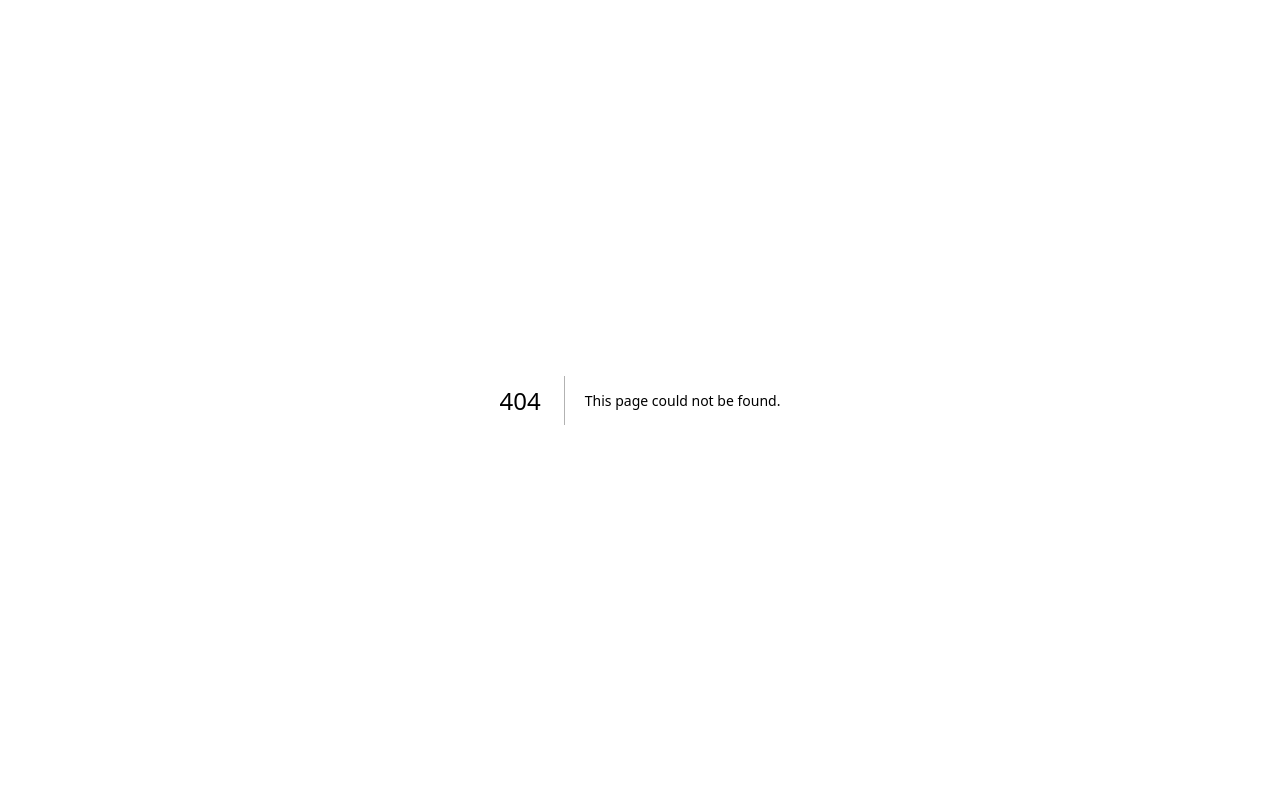
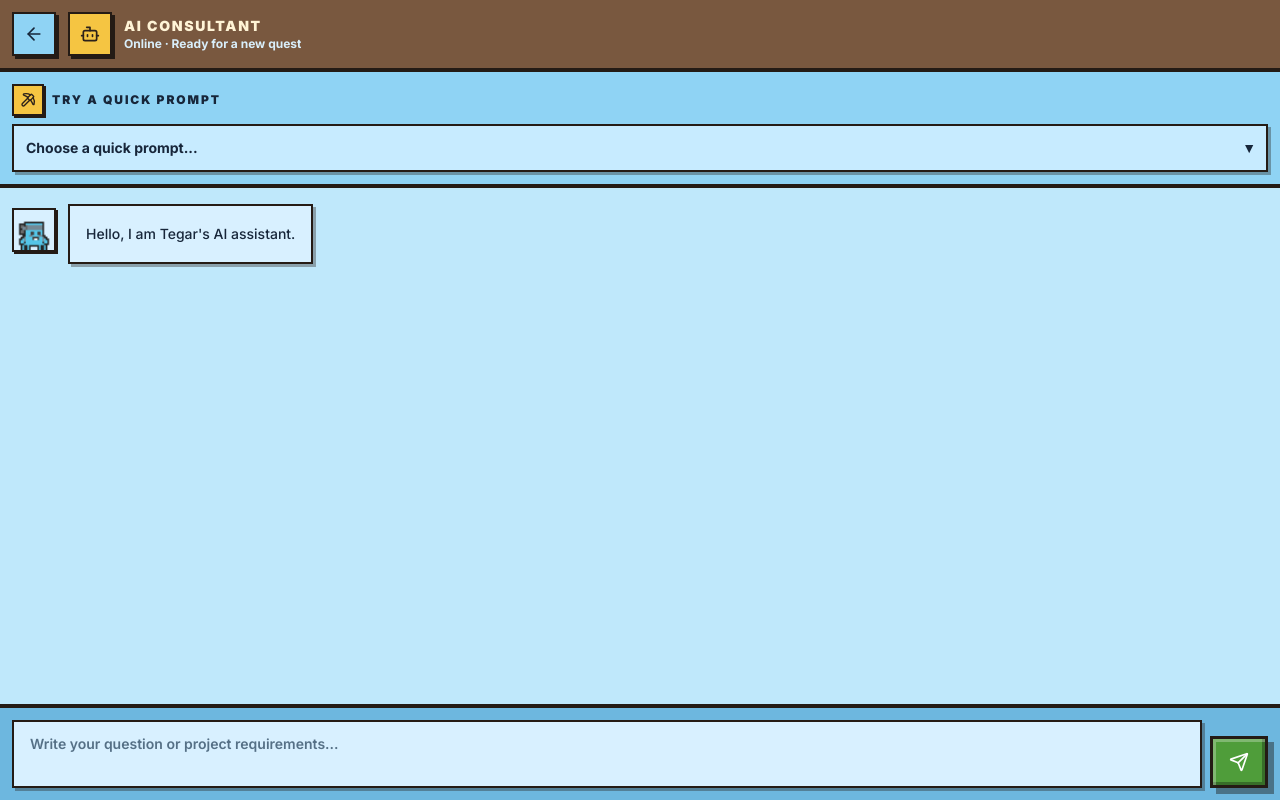
Before and after one commit to Tegar234-koplox/tegar-portfolio-ai, a Next.js app: page /ai-chat in a window 1280 px wide. Before the commit this address had no page. Built offline with nearby package versions, Linux system fonts and the light colour scheme.

Commit message:
RoomChat Updates (#9)

```diff
--- /dev/null
+++ b/src/app/ai-chat/page.tsx
@@ -0,0 +1,42 @@
+'use client';
+
+import Link from 'next/link';
+import { ArrowLeft, Bot } from 'lucide-react';
+import { Chatbot } from '@/components/chatbot/Chatbot';
+import { useLanguage } from '@/lib/i18n/LanguageProvider';
+
+export default function AiChatPage() {
+  const { text } = useLanguage();
+
+  return (
+    <main className="min-h-dvh overflow-hidden bg-[#6db7df] dark:bg-[#172c3b]">
+      <header className="flex h-[72px] items-center gap-3 border-b-4 border-[#241b15] bg-[#79583f] px-3 shadow-[0_4px_0_rgba(36,27,21,0.45)]">
+        <Link
+          href="/#chatbot"
+          aria-label="Back to portfolio"
+          className="flex h-11 w-11 shrink-0 items-center justify-center border-2 border-[#241b15] bg-[#8fd3f4] text-[#17263a] shadow-[3px_3px_0_#241b15] transition active:translate-x-0.5 active:translate-y-0.5 active:shadow-none"
+        >
+          <ArrowLeft className="h-5 w-5" />
+        </Link>
+
+        <div className="flex min-w-0 items-center gap-3">
+          <div className="flex h-11 w-11 shrink-0 items-center justify-center border-2 border-[#241b15] bg-[#f5c542] text-[#2b211a] shadow-[3px_3px_0_#241b15]">
+            <Bot className="h-5 w-5" />
+          </div>
+
+          <div className="min-w-0">
+            <h1 className="truncate text-sm font-black uppercase tracking-[0.12em] text-[#fff4d6]">
+              AI Consultant
+            </h1>
+
+            <p className="truncate text-xs font-bold text-[#d9effb]">
+              Online · Ready for a new quest
+            </p>
+          </div>
+        </div>
+      </header>
+
+      <Chatbot mode="standalone" />
+    </main>
+  );
+}
--- a/src/components/analytics/AnalyticsTracker.tsx
+++ b/src/components/analytics/AnalyticsTracker.tsx
@@ -1,14 +1,45 @@
 'use client';
 
 import { useEffect } from 'react';
+function createSessionId(): string {
+  const cryptoApi = globalThis.crypto;
 
+  if (typeof cryptoApi?.randomUUID === 'function') {
+    return cryptoApi.randomUUID();
+  }
+
+  if (typeof cryptoApi?.getRandomValues === 'function') {
+    const bytes = cryptoApi.getRandomValues(new Uint8Array(16));
+
+    // UUID v4
+    bytes[6] = ((bytes[6] ?? 0) & 0x0f) | 0x40;
+    bytes[8] = ((bytes[8] ?? 0) & 0x3f) | 0x80;
+
+    const hex = Array.from(bytes, (byte) =>
+      byte.toString(16).padStart(2, '0'),
+    );
+
+    return [
+      hex.slice(0, 4).join(''),
+      hex.slice(4, 6).join(''),
+      hex.slice(6, 8).join(''),
+      hex.slice(8, 10).join(''),
+      hex.slice(10, 16).join(''),
+    ].join('-');
+  }
+
+  // Cukup untuk ID analytics, bukan token keamanan.
+  return `session-${Date.now()}-${Math.random()
+    .toString(36)
+    .slice(2, 12)}`;
+}
 function getSessionId() {
   const key = 'portfolio_session_id';
   const existing = window.localStorage.getItem(key);
 
   if (existing) return existing;
 
-  const value = crypto.randomUUID();
+  const value = createSessionId();
   window.localStorage.setItem(key, value);
   return value;
 }
--- a/src/components/chatbot/Chatbot.tsx
+++ b/src/components/chatbot/Chatbot.tsx
@@ -5,6 +5,7 @@ import { useEffect, useRef, useState } from 'react';
 import ReactMarkdown from 'react-markdown';
 import remarkGfm from 'remark-gfm';
 import { Pickaxe, Send } from 'lucide-react';
+
 import { Button } from '@/components/ui/Button';
 import { Card } from '@/components/ui/Card';
 import { Textarea } from '@/components/ui/Textarea';
@@ -13,6 +14,10 @@ import { useLanguage } from '@/lib/i18n/LanguageProvider';
 type Message = {
   role: 'user' | 'assistant';
   content: string;
+};
+
+type ChatbotProps = {
+  mode?: 'embedded' | 'standalone';
 };
 
 const initialAssistantMessagePatterns = [
@@ -26,20 +31,26 @@ const initialAssistantMessagePatterns = [
 function isInitialAssistantMessage(message: Message) {
   return (
     message.role === 'assistant' &&
-    initialAssistantMessagePatterns.some((pattern) => pattern.test(message.content.trim()))
+    initialAssistantMessagePatterns.some((pattern) =>
+      pattern.test(message.content.trim()),
+    )
   );
 }
 
 function removeInitialAssistantMessage(messages: Message[]) {
   return messages.filter((message, index) => {
-    const isInitialMessage = index === 0 && isInitialAssistantMessage(message);
+    const isInitialMessage =
+      index === 0 && isInitialAssistantMessage(message);
+
     return !isInitialMessage;
   });
 }
 
-export function Chatbot() {
+export function Chatbot({ mode = 'embedded' }: ChatbotProps) {
   const { language, text } = useLanguage();
+
   const [input, setInput] = useState('');
+  const [selectedPrompt, setSelectedPrompt] = useState('');
   const [messages, setMessages] = useState<Message[]>([
     {
       role: 'assistant',
@@ -53,7 +64,10 @@ export function Chatbot() {
 
   useEffect(() => {
     setMessages((current) => {
-      if (current.length === 1 && isInitialAssistantMessage(current[0])) {
+      if (
+        current.length === 1 &&
+        isInitialAssistantMessage(current[0])
+      ) {
         return [
           {
             role: 'assistant',
@@ -73,17 +87,23 @@ export function Chatbot() {
     }
 
     const chatContainer = chatContainerRef.current;
-    if (!chatContainer) return;
+
+    if (!chatContainer) {
+      return;
+    }
 
     chatContainer.scrollTo({
       top: chatContainer.scrollHeight,
       behavior: 'smooth',
     });
-  }, [messages]);
+  }, [messages, isLoading]);
 
   async function submitMessage(message: string) {
     const trimmedMessage = message.trim();
-    if (!trimmedMessage || isLoading) return;
+
+    if (!trimmedMessage || isLoading) {
+      return;
+    }
 
     const nextMessages: Message[] = [
       ...messages,
@@ -93,7 +113,8 @@ export function Chatbot() {
       },
     ];
 
-    const messagesForApi = removeInitialAssistantMessage(nextMessages);
+    const messagesForApi =
+      removeInitialAssistantMessage(nextMessages);
 
     setMessages(nextMessages);
     setInput('');
@@ -115,14 +136,19 @@ export function Chatbot() {
       const data = await response.json();
 
       if (!response.ok) {
-        throw new Error(data.error ?? text.chatbot.requestError);
+        throw new Error(
+          data.error ?? text.chatbot.requestError,
+        );
       }
 
       setMessages((current) => [
         ...current,
         {
           role: 'assistant',
-          content: data.reply ?? data.error ?? text.chatbot.fallbackReply,
+          content:
+            data.reply ??
+            data.error ??
+            text.chatbot.fallbackReply,
         },
       ]);
     } catch (error) {
@@ -140,54 +166,28 @@ export function Chatbot() {
     }
   }
 
-  return (
-    <Card className="grid gap-5 bg-[#b9e5ff]/95 dark:bg-[#223d52]/95 lg:grid-cols-[0.78fr_1.22fr]">
-      <div className="border-2 border-[#241b15] bg-[#8fd3f4] p-4 shadow-[4px_4px_0_rgba(36,27,21,0.38)] dark:bg-[#31546b]">
-        <div className="mb-4 flex items-center gap-3 border-b-4 border-[#315f7a] pb-4 dark:border-[#6b93aa]">
-          <span className="border-2 border-[#241b15] bg-[#f5c542] p-2 text-[#2b211a] shadow-[3px_3px_0_#241b15]">
-            <Pickaxe className="h-5 w-5" />
-          </span>
-          <h3 className="text-lg font-black uppercase tracking-wide text-[#17263a] dark:text-[#f6edcf]">
-            {text.chatbot.quickPromptTitle}
-          </h3>
-        </div>
+  function handleQuickPrompt(prompt: string) {
+    if (!prompt || isLoading) {
+      return;
+    }
 
-        <div className="space-y-3">
-          {text.chatbot.starterPrompts.map((prompt, index) => (
-            <button
-              key={prompt}
-              className="w-full border-2 border-[#241b15] bg-[#c7ebff] p-4 text-left text-sm font-bold leading-6 text-[#17263a] shadow-[3px_3px_0_rgba(36,27,21,0.35)] transition hover:-translate-y-1 hover:bg-[#dff4ff] disabled:cursor-not-allowed disabled:opacity-60 dark:bg-[#3b627a] dark:text-[#f6edcf] dark:hover:bg-[#49778f]"
-              onClick={() => submitMessage(prompt)}
-              type="button"
-              disabled={isLoading}
-            >
-              <span className="mr-2 text-[#2f6f28] dark:text-[#9ad483]">0{index + 1}</span>
-              {prompt}
-            </button>
-          ))}
-        </div>
-      </div>
+    // Kembalikan dropdown ke opsi awal.
+    setSelectedPrompt('');
 
-      <div className="min-w-0 border-2 border-[#241b15] bg-[#6db7df] p-2.5 shadow-[4px_4px_0_rgba(36,27,21,0.38)] dark:bg-[#172c3b] sm:p-4">
-        <div className="mb-4 flex items-center gap-3 border-b-4 border-[#315f7a] pb-3 dark:border-[#4d7892]">
-          <div>
-            <p className="text-xs font-black uppercase tracking-[0.22em] text-[#244f69] dark:text-[#a9d8ef]">
-              AI consultant terminal
-            </p>
-            <p className="text-sm font-bold text-[#17263a] dark:text-[#f6edcf]">Online · Ready for a new quest</p>
-          </div>
-        </div>
+    // Kirim prompt ke chatbot.
+    void submitMessage(prompt);
+  }
 
-        <div
-          ref={chatContainerRef}
-          className="mb-4 max-h-[420px] min-w-0 space-y-4 overflow-x-hidden overflow-y-auto border-2 border-[#241b15] bg-[#bfe8fb] p-2 dark:bg-[#203a4b] sm:p-4 sm:pr-2"
-        >
-          {messages.map((message, index) => {
+  const renderedMessages = messages.map((message, index) => {
     const isUser = message.role === 'user';
+
     const avatarSrc = isUser
       ? '/chatbox/avatar.png'
       : '/chatbox/creature.gif';
-            const avatarAlt = isUser ? 'User profile' : 'AI Tegar bot';
+
+    const avatarAlt = isUser
+      ? 'User profile'
+      : 'AI Tegar bot';
 
     return (
       <div
@@ -195,7 +195,6 @@ export function Chatbot() {
         className={`flex w-full min-w-0 items-start gap-2 sm:gap-3 ${
           isUser ? 'flex-row-reverse' : 'flex-row'
         }`}
-
       >
         <div
           className={`mt-1 flex h-9 w-9 shrink-0 items-center justify-center overflow-hidden border-2 border-[#241b15] shadow-[2px_2px_0_#241b15] sm:h-11 sm:w-11 ${
@@ -230,39 +229,49 @@ export function Chatbot() {
                     {children}
                   </p>
                 ),
+
                 strong: ({ children }) => (
                   <strong className="font-black text-[#12344a] dark:text-white">
                     {children}
                   </strong>
                 ),
+
                 h1: ({ children }) => (
                   <h1 className="mb-3 mt-4 text-xl font-black leading-7 text-[#12344a] first:mt-0 dark:text-white">
                     {children}
                   </h1>
                 ),
+
                 h2: ({ children }) => (
                   <h2 className="mb-3 mt-4 text-lg font-black leading-7 text-[#12344a] first:mt-0 dark:text-white">
                     {children}
                   </h2>
                 ),
+
                 h3: ({ children }) => (
                   <h3 className="mb-2 mt-4 text-base font-black leading-6 text-[#12344a] first:mt-0 dark:text-white">
                     {children}
                   </h3>
                 ),
+
                 ul: ({ children }) => (
                   <ul className="mb-3 list-disc space-y-1 pl-5">
                     {children}
                   </ul>
                 ),
+
                 ol: ({ children }) => (
                   <ol className="mb-3 list-decimal space-y-1 pl-5">
                     {children}
                   </ol>
                 ),
+
                 li: ({ children }) => (
-                            <li className="break-words leading-6">{children}</li>
+                  <li className="break-words leading-6">
+                    {children}
+                  </li>
                 ),
+
                 code: ({ children }) => (
                   <code className="break-all border border-[#315f7a] bg-[#8fd3f4] px-1.5 py-0.5 text-xs font-bold text-[#17263a] dark:bg-[#1c3444] dark:text-[#d9effb]">
                     {children}
@@ -280,31 +289,225 @@ export function Chatbot() {
         </div>
       </div>
     );
-            })}
+  });
+
+  if (mode === 'standalone') {
+    return (
+      <div className="flex h-[calc(100dvh-72px)] min-h-0 flex-col bg-[#6db7df] dark:bg-[#172c3b]">
+        {/* Quick prompt dropdown */}
+        <div className="shrink-0 border-b-4 border-[#241b15] bg-[#8fd3f4] p-3 dark:bg-[#31546b]">
+          <label
+            htmlFor="quick-prompt"
+            className="mb-2 flex items-center gap-2 text-xs font-black uppercase tracking-[0.16em] text-[#17263a] dark:text-[#f6edcf]"
+          >
+            <span className="border-2 border-[#241b15] bg-[#f5c542] p-1.5 text-[#2b211a] shadow-[2px_2px_0_#241b15]">
+              <Pickaxe className="h-4 w-4" />
+            </span>
+
+            {text.chatbot.quickPromptTitle}
+          </label>
+
+          <div className="relative">
+            <select
+              id="quick-prompt"
+              value={selectedPrompt}
+              disabled={isLoading}
+              onChange={(event) => {
+                const prompt = event.target.value;
+
+                setSelectedPrompt(prompt);
+                handleQuickPrompt(prompt);
+              }}
+              className="w-full cursor-pointer appearance-none border-2 border-[#241b15] bg-[#c7ebff] px-3 py-3 pr-10 text-sm font-bold text-[#17263a] shadow-[3px_3px_0_rgba(36,27,21,0.35)] outline-none transition focus:bg-[#dff4ff] disabled:cursor-not-allowed disabled:opacity-60 dark:bg-[#3b627a] dark:text-[#f6edcf] dark:focus:bg-[#49778f]"
+            >
+              <option value="">
+                {language === 'id'
+                  ? 'Pilih prompt cepat...'
+                  : 'Choose a quick prompt...'}
+              </option>
+
+              {text.chatbot.starterPrompts.map(
+                (prompt, index) => (
+                  <option
+                    key={prompt}
+                    value={prompt}
+                  >
+                    {`0${index + 1} — ${prompt}`}
+                  </option>
+                ),
+              )}
+            </select>
+
+            <span
+              aria-hidden="true"
+              className="pointer-events-none absolute right-3 top-1/2 -translate-y-1/2 text-sm font-black text-[#17263a] dark:text-[#f6edcf]"
+            >
+              ▼
+            </span>
+          </div>
+        </div>
+
+        {/* Room chat */}
+        <div
+          ref={chatContainerRef}
+          className="min-h-0 flex-1 space-y-4 overflow-x-hidden overflow-y-auto bg-[#bfe8fb] px-3 py-4 dark:bg-[#203a4b]"
+        >
+          {renderedMessages}
+
+          {isLoading && (
+            <div className="flex items-start gap-2">
+              <div className="flex h-9 w-9 shrink-0 items-center justify-center overflow-hidden border-2 border-[#241b15] bg-[#d8f0ff] shadow-[2px_2px_0_#241b15] dark:bg-[#2c4859]">
+                <Image
+                  src="/chatbox/creature.gif"
+                  alt="AI Tegar bot"
+                  width={32}
+                  height={32}
+                  unoptimized
+                  className="h-8 w-8 object-cover"
+                />
+              </div>
+
+              <div className="border-2 border-[#241b15] bg-[#d8f0ff] px-4 py-3 text-sm font-bold text-[#17263a] shadow-[3px_3px_0_rgba(36,27,21,0.35)] dark:bg-[#2c4859] dark:text-[#f6edcf]">
+                {text.chatbot.loadingButton}
+              </div>
+            </div>
+          )}
+        </div>
+
+        {/* Input */}
+        <form
+          className="shrink-0 border-t-4 border-[#241b15] bg-[#6db7df] p-3 dark:bg-[#172c3b]"
+          onSubmit={(event) => {
+            event.preventDefault();
+            void submitMessage(input);
+          }}
+        >
+          <div className="flex min-w-0 items-end gap-2">
+            <Textarea
+              value={input}
+              onChange={(event) =>
+                setInput(event.target.value)
+              }
+              onKeyDown={(event) => {
+                if (
+                  event.key === 'Enter' &&
+                  !event.shiftKey
+                ) {
+                  event.preventDefault();
+                  void submitMessage(input);
+                }
+              }}
+              placeholder={text.chatbot.placeholder}
+              disabled={isLoading}
+              className="min-h-[52px] min-w-0 flex-1 resize-none"
+            />
+
+            <Button
+              type="submit"
+              disabled={isLoading}
+              className="h-[52px] shrink-0 px-4"
+              aria-label={text.chatbot.sendButton}
+            >
+              <Send className="h-5 w-5" />
+            </Button>
+          </div>
+        </form>
+      </div>
+    );
+  }
+
+  return (
+    <Card className="grid gap-5 bg-[#b9e5ff]/95 dark:bg-[#223d52]/95 lg:grid-cols-[0.78fr_1.22fr]">
+      {/* Quick prompts desktop */}
+      <div className="border-2 border-[#241b15] bg-[#8fd3f4] p-4 shadow-[4px_4px_0_rgba(36,27,21,0.38)] dark:bg-[#31546b]">
+        <div className="mb-4 flex items-center gap-3 border-b-4 border-[#315f7a] pb-4 dark:border-[#6b93aa]">
+          <span className="border-2 border-[#241b15] bg-[#f5c542] p-2 text-[#2b211a] shadow-[3px_3px_0_#241b15]">
+            <Pickaxe className="h-5 w-5" />
+          </span>
+
+          <h3 className="text-lg font-black uppercase tracking-wide text-[#17263a] dark:text-[#f6edcf]">
+            {text.chatbot.quickPromptTitle}
+          </h3>
+        </div>
+
+        <div className="space-y-3">
+          {text.chatbot.starterPrompts.map(
+            (prompt, index) => (
+              <button
+                key={prompt}
+                type="button"
+                disabled={isLoading}
+                onClick={() =>
+                  void submitMessage(prompt)
+                }
+                className="w-full border-2 border-[#241b15] bg-[#c7ebff] p-4 text-left text-sm font-bold leading-6 text-[#17263a] shadow-[3px_3px_0_rgba(36,27,21,0.35)] transition hover:-translate-y-1 hover:bg-[#dff4ff] disabled:cursor-not-allowed disabled:opacity-60 dark:bg-[#3b627a] dark:text-[#f6edcf] dark:hover:bg-[#49778f]"
+              >
+                <span className="mr-2 text-[#2f6f28] dark:text-[#9ad483]">
+                  0{index + 1}
+                </span>
+
+                {prompt}
+              </button>
+            ),
+          )}
+        </div>
+      </div>
+
+      {/* Chat desktop */}
+      <div className="min-w-0 border-2 border-[#241b15] bg-[#6db7df] p-2.5 shadow-[4px_4px_0_rgba(36,27,21,0.38)] dark:bg-[#172c3b] sm:p-4">
+        <div className="mb-4 flex items-center gap-3 border-b-4 border-[#315f7a] pb-3 dark:border-[#4d7892]">
+          <div>
+            <p className="text-xs font-black uppercase tracking-[0.22em] text-[#244f69] dark:text-[#a9d8ef]">
+              AI consultant terminal
+            </p>
+
+            <p className="text-sm font-bold text-[#17263a] dark:text-[#f6edcf]">
+              Online · Ready for a new quest
+            </p>
+          </div>
+        </div>
+
+        <div
+          ref={chatContainerRef}
+          className="mb-4 max-h-[420px] min-w-0 space-y-4 overflow-x-hidden overflow-y-auto border-2 border-[#241b15] bg-[#bfe8fb] p-2 dark:bg-[#203a4b] sm:p-4 sm:pr-2"
+        >
+          {renderedMessages}
         </div>
 
         <form
           className="space-y-3"
           onSubmit={(event) => {
             event.preventDefault();
-            submitMessage(input);
+            void submitMessage(input);
           }}
         >
           <Textarea
             value={input}
-            onChange={(event) => setInput(event.target.value)}
+            onChange={(event) =>
+              setInput(event.target.value)
+            }
             onKeyDown={(event) => {
-              if (event.key === 'Enter' && !event.shiftKey) {
+              if (
+                event.key === 'Enter' &&
+                !event.shiftKey
+              ) {
                 event.preventDefault();
-                submitMessage(input);
+                void submitMessage(input);
               }
             }}
             placeholder={text.chatbot.placeholder}
             disabled={isLoading}
           />
 
-          <Button type="submit" disabled={isLoading} className="w-full">
-            {isLoading ? text.chatbot.loadingButton : text.chatbot.sendButton}
+          <Button
+            type="submit"
+            disabled={isLoading}
+            className="w-full"
+          >
+            {isLoading
+              ? text.chatbot.loadingButton
+              : text.chatbot.sendButton}
+
             <Send className="ml-2 h-4 w-4" />
           </Button>
         </form>
--- a/src/components/home/HomeContent.tsx
+++ b/src/components/home/HomeContent.tsx
@@ -1,6 +1,6 @@
 'use client';
 
-import { Bot, Mail } from 'lucide-react';
+import { Bot, ChevronRight, Mail } from 'lucide-react';
 import { Chatbot } from '@/components/chatbot/Chatbot';
 import { ContactForm } from '@/components/contact/ContactForm';
 import { Footer } from '@/components/layout/Footer';
@@ -12,7 +12,7 @@ import { HeroSection } from '@/components/sections/HeroSection';
 import { SkillsSection } from '@/components/sections/SkillsSection';
 import { useLanguage } from '@/lib/i18n/LanguageProvider';
 import type { PortfolioData } from '@/types/portfolio';
-
+import Link from 'next/link';
 export function HomeContent({ data }: { data: PortfolioData }) {
   const { text } = useLanguage();
 
@@ -39,7 +39,38 @@ export function HomeContent({ data }: { data: PortfolioData }) {
               {text.chatbotSection.description}
             </p>
           </div>
-          <Chatbot />
+          <>
+            {/* Desktop */}
+  <div className="hidden lg:block">
+    <Chatbot />
+  </div>
+
+  {/* Mobile */}
+  <div className="lg:hidden">
+    <Link
+      href="/ai-chat"
+      className="flex w-full items-center justify-between border-4 border-[#241b15] bg-[#6db7df] p-4 text-[#17263a] shadow-[6px_6px_0_#241b15] transition active:translate-x-1 active:translate-y-1 active:shadow-none dark:bg-[#223d52] dark:text-[#f6edcf]"
+    >
+      <div className="flex items-center gap-3">
+        <span className="flex h-12 w-12 items-center justify-center border-2 border-[#241b15] bg-[#f5c542] text-[#2b211a] shadow-[3px_3px_0_#241b15]">
+          <Bot className="h-6 w-6" />
+        </span>
+
+        <div className="text-left">
+          <p className="text-base font-black uppercase tracking-wide">
+            TRY AI CHATBOT
+          </p>
+
+          <p className="mt-1 text-xs font-bold opacity-75">
+            Ask about services, projects, and pricing
+          </p>
+        </div>
+      </div>
+
+      <ChevronRight className="h-6 w-6 shrink-0" />
+    </Link>
+  </div>
+</>
         </div>
       </section>
 
```
Also changed, not shown: 1 other file (tests, documents, lock files or other folders). Lines whose indentation alone changed are shown as unchanged.
